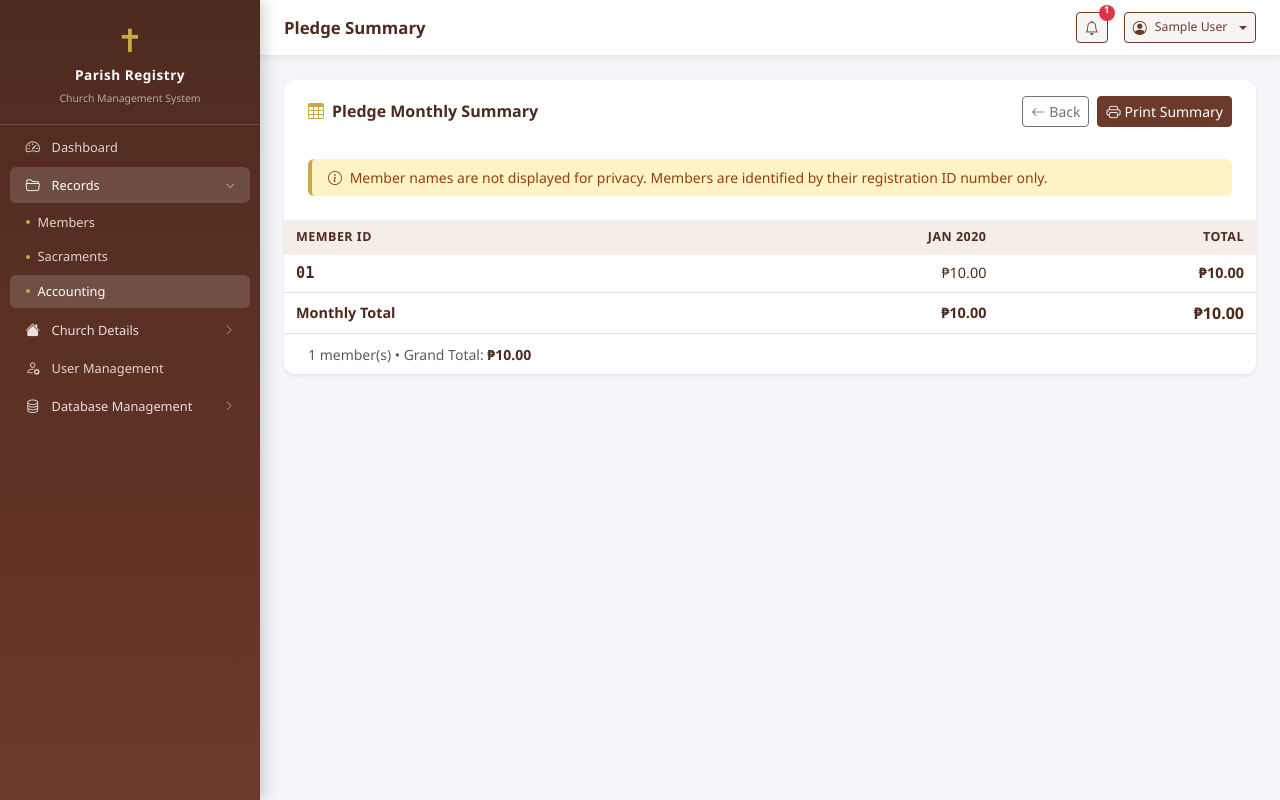
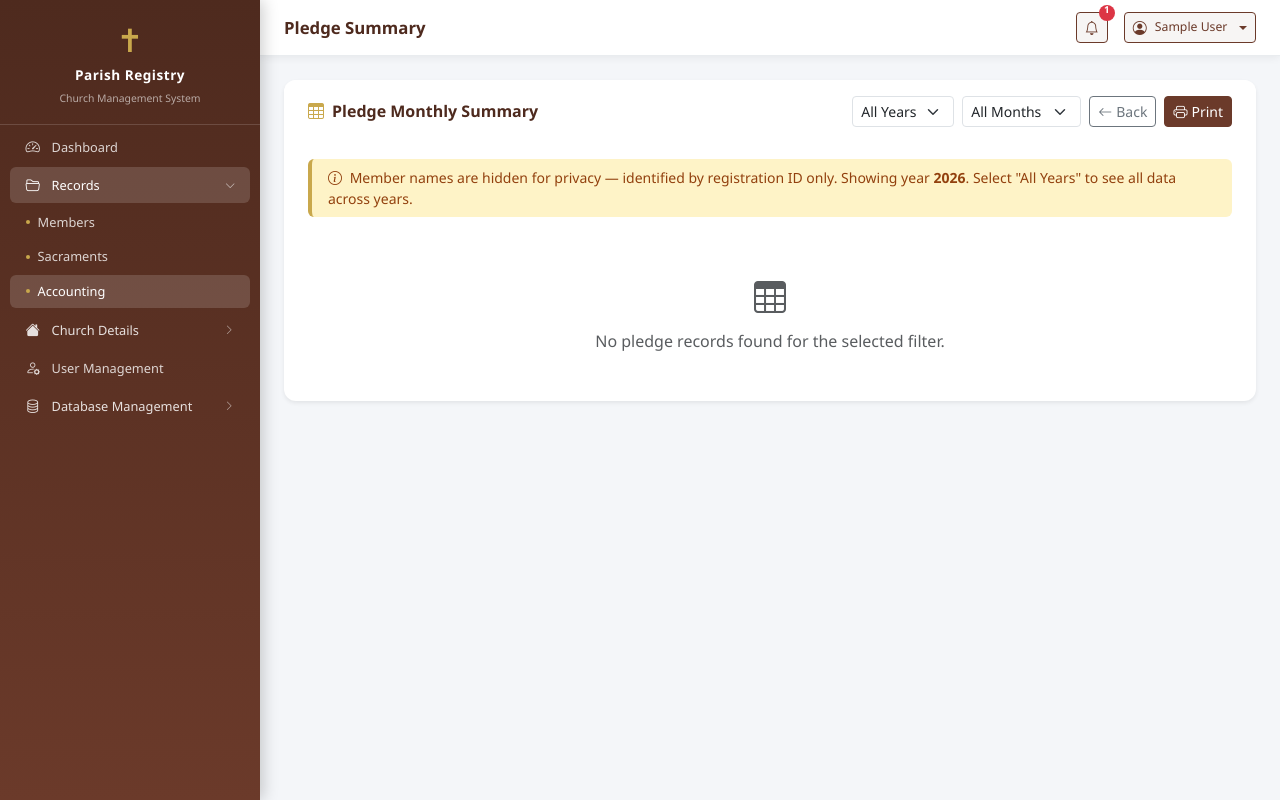
Before and after one commit to Precious143Bless/registry, a Django app: page /pledges/summary/ in a window 1280 px wide. Run offline with Django 4.2, Linux system fonts and the light colour scheme; a user stored in the database is signed in; data comes from the database, SQL or seed files in the repository; tables that the repository leaves empty hold one stand-in row (values such as "Sample post").

Commit message:
summary- filter

```diff
--- a/registry/templates/registry/accounting/pledges/summary.html
+++ b/registry/templates/registry/accounting/pledges/summary.html
@@ -3,59 +3,79 @@
 
 {% block content %}
 <div class="card border-0 shadow-sm" style="border-radius:12px;overflow:hidden;">
-    <div class="card-header bg-white border-0 px-4 pt-3 pb-3 d-flex align-items-center justify-content-between">
+    <div class="card-header bg-white border-0 px-4 pt-3 pb-3 d-flex flex-wrap align-items-center justify-content-between gap-2">
         <h6 class="fw-bold mb-0" style="color:#4e2a1e;">
             <i class="bi bi-table me-2" style="color:#c9a84c;"></i>Pledge Monthly Summary
         </h6>
-        <div class="d-flex gap-2">
+        <div class="d-flex flex-wrap gap-2 align-items-center no-print">
+            <form method="get" class="d-flex gap-2 align-items-center">
+                <select name="year" class="form-select form-select-sm" style="width:auto;" onchange="this.form.submit()">
+                    <option value="" {% if not selected_year %}selected{% endif %}>All Years</option>
+                    {% for y in all_years %}
+                    <option value="{{ y }}" {% if selected_year == y|stringformat:"s" %}selected{% endif %}>{{ y }}</option>
+                    {% endfor %}
+                </select>
+                <select name="month" class="form-select form-select-sm" style="width:auto;" onchange="this.form.submit()">
+                    <option value="">All Months</option>
+                    {% for num, name in month_choices %}
+                    <option value="{{ num }}" {% if selected_month == num|stringformat:"s" %}selected{% endif %}>{{ name }}</option>
+                    {% endfor %}
+                </select>
+                {% if selected_month %}
+                <a href="{% url 'pledge_summary' %}" class="btn btn-sm btn-outline-danger"><i class="bi bi-x"></i> Clear</a>
+                {% endif %}
+            </form>
             <a href="{% url 'pledge_list' %}?tab=pledges" class="btn btn-sm btn-outline-secondary">
                 <i class="bi bi-arrow-left me-1"></i>Back
             </a>
-            <button onclick="window.print()" class="btn btn-sm btn-primary-church no-print">
-                <i class="bi bi-printer me-1"></i>Print Summary
+            <button onclick="window.print()" class="btn btn-sm btn-primary-church">
+                <i class="bi bi-printer me-1"></i>Print
             </button>
         </div>
     </div>
 
     <div class="card-body px-4 pb-2">
-        <div class="alert py-2 px-3 mb-3 small" style="background:#fef3c7;border-left:4px solid #c9a84c;border-radius:6px;color:#92400e;">
+        <div class="alert py-2 px-3 mb-0 small" style="background:#fef3c7;border-left:4px solid #c9a84c;border-radius:6px;color:#92400e;">
             <i class="bi bi-info-circle me-1"></i>
-            Member names are not displayed for privacy. Members are identified by their registration ID number only.
+            Member names are hidden for privacy — identified by registration ID only.
+            {% if selected_year %} Showing year <strong>{{ selected_year }}</strong>.{% endif %}
+            {% if selected_month %}{% for num, name in month_choices %}{% if num|stringformat:"s" == selected_month %} Month: <strong>{{ name }}</strong>.{% endif %}{% endfor %}{% endif %}
+            Select "All Years" to see all data across years.
         </div>
     </div>
 
     {% if rows %}
     <div class="card-body p-0">
-        <div class="table-responsive">
-            <table class="table mb-0" id="summaryTable">
-                <thead>
+        <div style="overflow-x:auto;overflow-y:auto;max-height:65vh;">
+            <table class="table table-sm mb-0" style="font-size:0.82rem;white-space:nowrap;border-collapse:collapse;">
+                <thead style="position:sticky;top:0;z-index:2;">
                     <tr>
-                        <th style="background:#f5ede8;color:#4e2a1e;font-size:0.78rem;text-transform:uppercase;letter-spacing:0.5px;padding:8px 12px;">Member ID</th>
+                        <th style="background:#f5ede8;color:#4e2a1e;padding:7px 12px;position:sticky;left:0;z-index:3;min-width:90px;">Member ID</th>
                         {% for month in months %}
-                        <th style="background:#f5ede8;color:#4e2a1e;font-size:0.78rem;text-transform:uppercase;letter-spacing:0.5px;padding:8px 12px;text-align:right;">{{ month }}</th>
+                        <th style="background:#f5ede8;color:#4e2a1e;padding:7px 10px;text-align:right;white-space:nowrap;">{{ month }}</th>
                         {% endfor %}
-                        <th style="background:#f5ede8;color:#4e2a1e;font-size:0.78rem;text-transform:uppercase;letter-spacing:0.5px;padding:8px 12px;text-align:right;">Total</th>
+                        <th style="background:#e8d5c8;color:#4e2a1e;padding:7px 12px;text-align:right;position:sticky;right:0;z-index:3;">Total</th>
                     </tr>
                 </thead>
                 <tbody>
                     {% for row in rows %}
                     <tr>
-                        <td class="fw-bold" style="font-family:monospace;font-size:0.95rem;color:#4e2a1e;padding:7px 12px;">{{ row.display_id }}</td>
+                        <td class="fw-bold" style="font-family:monospace;color:#4e2a1e;padding:6px 12px;position:sticky;left:0;background:#fff;z-index:1;border-right:1px solid #e8d5c8;">{{ row.display_id }}</td>
                         {% for amount in row.monthly %}
-                        <td style="text-align:right;padding:7px 12px;">
-                            {% if amount %}<span style="color:#4e2a1e;">&#8369;{{ amount|floatformat:2 }}</span>
-                            {% else %}<span class="text-muted">—</span>{% endif %}
+                        <td style="text-align:right;padding:6px 10px;">
+                            {% if amount %}&#8369;{{ amount|floatformat:2 }}
+                            {% else %}<span class="text-muted" style="font-size:0.75rem;">—</span>{% endif %}
                         </td>
                         {% endfor %}
-                        <td style="text-align:right;font-weight:bold;color:#4e2a1e;padding:7px 12px;">&#8369;{{ row.total|floatformat:2 }}</td>
+                        <td style="text-align:right;font-weight:bold;color:#4e2a1e;padding:6px 12px;position:sticky;right:0;background:#fdf8f6;border-left:1px solid #e8d5c8;">&#8369;{{ row.total|floatformat:2 }}</td>
                     </tr>
                     {% endfor %}
-                    <tr style="background:#f5ede8;font-weight:bold;">
-                        <td style="padding:8px 12px;color:#4e2a1e;">Monthly Total</td>
+                    <tr style="background:#f5ede8;font-weight:bold;position:sticky;bottom:0;">
+                        <td style="padding:7px 12px;color:#4e2a1e;position:sticky;left:0;background:#f5ede8;z-index:3;">Monthly Total</td>
                         {% for ct in col_totals %}
-                        <td style="text-align:right;padding:8px 12px;color:#4e2a1e;">&#8369;{{ ct|floatformat:2 }}</td>
+                        <td style="text-align:right;padding:7px 10px;color:#4e2a1e;">&#8369;{{ ct|floatformat:2 }}</td>
                         {% endfor %}
-                        <td style="text-align:right;padding:8px 12px;font-size:1rem;color:#4e2a1e;">&#8369;{{ grand_total|floatformat:2 }}</td>
+                        <td style="text-align:right;padding:7px 12px;color:#4e2a1e;font-size:0.95rem;position:sticky;right:0;background:#e8d5c8;">&#8369;{{ grand_total|floatformat:2 }}</td>
                     </tr>
                 </tbody>
             </table>
@@ -66,7 +86,7 @@
     </div>
     {% else %}
     <div class="card-body text-center text-muted py-5">
-        <i class="bi bi-table fs-2 d-block mb-2"></i>No pledge records found.
+        <i class="bi bi-table fs-2 d-block mb-2"></i>No pledge records found{% if selected_year or selected_month %} for the selected filter{% endif %}.
     </div>
     {% endif %}
 </div>
@@ -77,7 +97,9 @@
 @media print {
     .no-print, #sidebar, .topbar { display: none !important; }
     #main-content { margin-left: 0 !important; }
-    .card { box-shadow: none !important; border: 1px solid #ccc !important; }
+    .card { box-shadow: none !important; }
+    .table-responsive { max-height: none !important; overflow: visible !important; }
+    thead th, tbody td { position: static !important; }
 }
 </style>
 {% endblock %}
--- a/registry/views.py
+++ b/registry/views.py
@@ -1437,19 +1437,37 @@ def pledge_list_print(request):
 @login_required
 def pledge_summary(request):
     parish_filter = get_user_parish_filter(request)
+    selected_year = request.GET.get('year', None)
+    selected_month = request.GET.get('month', '')
+    # first visit (no params at all) → default to current year
+    # explicit "All Years" → year='' in GET → show all
+    first_visit = 'year' not in request.GET and 'month' not in request.GET
 
     if parish_filter:
         pledges = Pledge.objects.select_related('member').filter(member__parish=parish_filter)
     else:
         pledges = Pledge.objects.select_related('member')
 
-    # Build per-member per-month summary
     from collections import defaultdict
     import calendar
-
-    # Gather all months that have pledges
+    from datetime import date as _date
+
+    all_years = sorted(set(p.date_created.year for p in pledges), reverse=True)
+
+    if first_visit:
+        selected_year = str(_date.today().year)
+    elif selected_year == '' or selected_year is None:
+        selected_year = ''  # show all years
+
+    # Apply filters
+    if selected_year:
+        pledges = pledges.filter(date_created__year=selected_year)
+    if selected_month:
+        pledges = pledges.filter(date_created__month=selected_month)
+
+    # Build per-member per-month summary
     months_set = set()
-    member_data = {}  # member_id -> {month_key -> total}
+    member_data = {}
 
     for p in pledges:
         month_key = (p.date_created.year, p.date_created.month)
@@ -1461,11 +1479,8 @@ def pledge_summary(request):
 
     months = sorted(months_set)
 
-    # Build rows
     rows = []
     for mid, data in sorted(member_data.items()):
-        member = data['member']
-        # Format ID: zero-pad to at least 2 digits, 3 if >= 100
         if mid >= 100:
             display_id = str(mid).zfill(3)
         else:
@@ -1476,13 +1491,11 @@ def pledge_summary(request):
         row['total'] = sum(row['monthly'])
         rows.append(row)
 
-    # Column totals
-    col_totals = []
-    for i, m in enumerate(months):
-        col_totals.append(sum(r['monthly'][i] for r in rows))
+    col_totals = [sum(r['monthly'][i] for r in rows) for i, _ in enumerate(months)]
     grand_total = sum(col_totals)
-
     month_labels = [f"{calendar.month_abbr[m[1]]} {m[0]}" for m in months]
+
+    month_choices = [(i, calendar.month_name[i]) for i in range(1, 13)]
 
     return render(request, 'registry/accounting/pledges/summary.html', {
         'rows': rows,
@@ -1490,6 +1503,10 @@ def pledge_summary(request):
         'col_totals': col_totals,
         'grand_total': grand_total,
         'parish': _parish_ctx(),
+        'all_years': all_years,
+        'selected_year': selected_year,
+        'selected_month': selected_month,
+        'month_choices': month_choices,
     })
     parish_filter = get_user_parish_filter(request)
 
```
